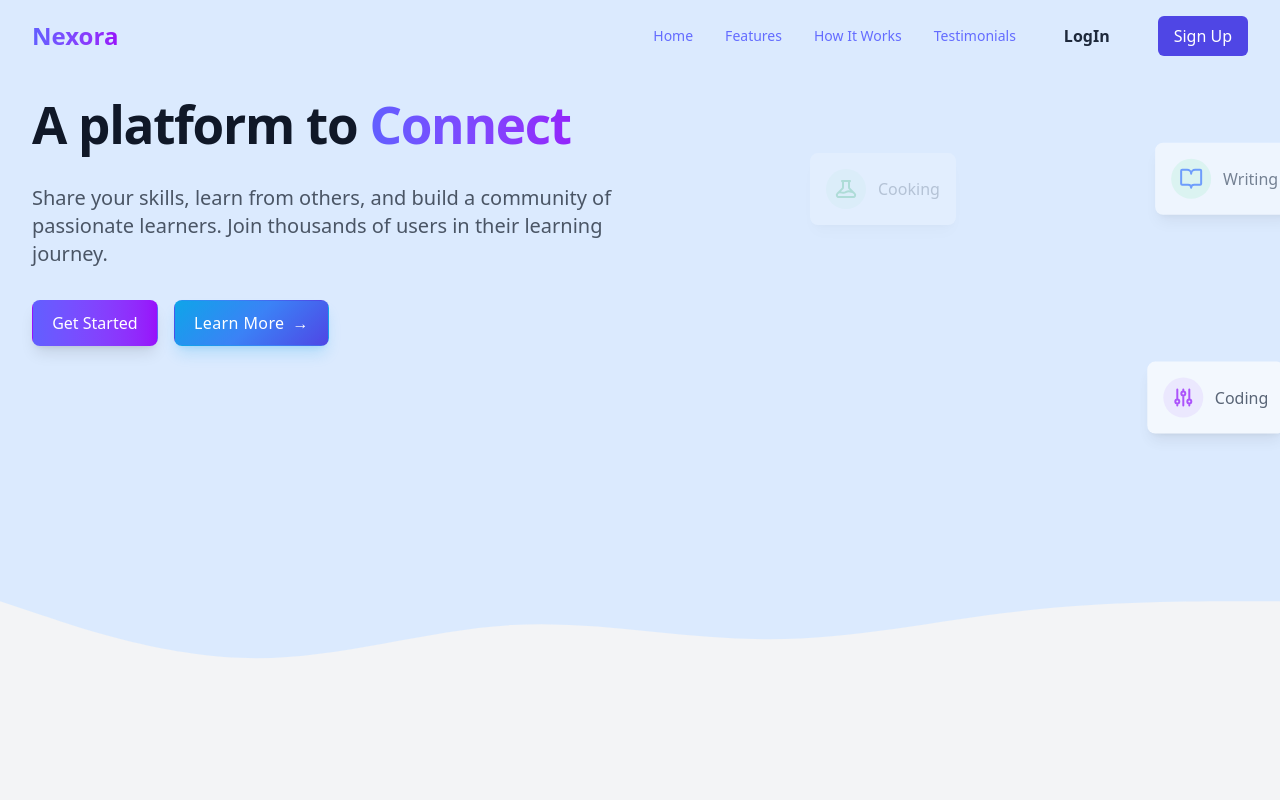
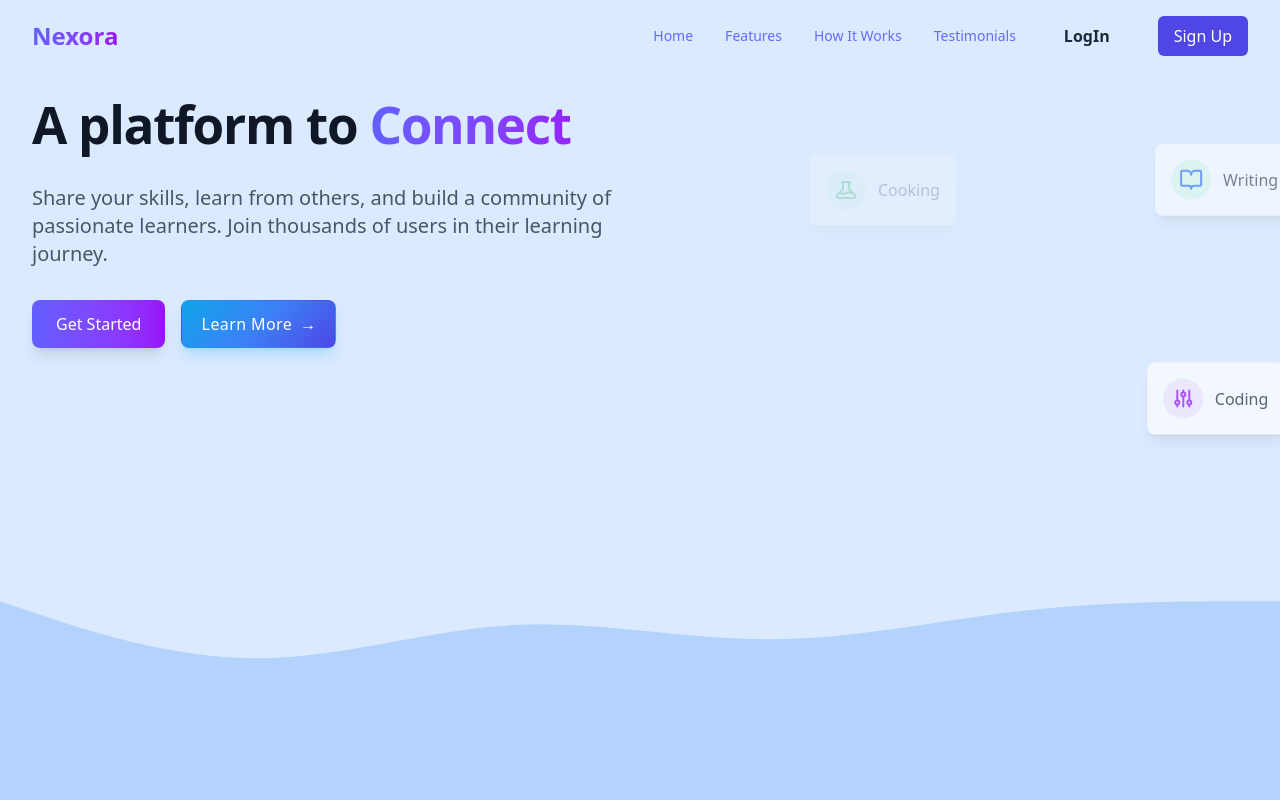
Before and after one commit to dulhara79/Nexora, a React (Vite) app in the folder client/: page / in a window 1280 px wide. Shown: the top 800 px of the page. Built offline with nearby package versions, Linux system fonts and the light colour scheme.

Commit message:
Update Hero.jsx

```diff
--- a/client/src/components/sections/Hero.jsx
+++ b/client/src/components/sections/Hero.jsx
@@ -59,13 +59,14 @@ const Hero = () => {
               animate={{ opacity: 1 }}
               transition={{ duration: 0.8, delay: 0.6 }}
             >
-              <motion.button
-                className="px-6 py-3 font-medium text-white transition-all duration-300 transform rounded-lg shadow-lg bg-gradient-to-r from-indigo-500 to-purple-600 hover:shadow-xl hover:scale-105"
+              <motion.a
+                className="px-6 py-3 font-medium transition-all duration-300 transform rounded-lg shadow-lg bg-gradient-to-r from-indigo-500 to-purple-600 hover:shadow-xl hover:scale-105"
                 whileHover={{ scale: 1.05 }}
                 whileTap={{ scale: 0.95 }}
+                href="/signup"
               >
-                Get Started
-              </motion.button>
+                <spam className="text-white">Get Started</spam>
+              </motion.a>
 
               <motion.button
                 className="relative px-8 py-3.5 font-medium text-white transition-all duration-300 rounded-lg overflow-hidden group"
@@ -251,7 +252,7 @@ const Hero = () => {
           className="w-full h-auto"
         >
           <path
-            fill="#F3F4F6"
+            fill="#b3d3fd"
             fillOpacity="1"
             d="M0,96L48,112C96,128,192,160,288,160C384,160,480,128,576,122.7C672,117,768,139,864,138.7C960,139,1056,117,1152,106.7C1248,96,1344,96,1392,96L1440,96L1440,320L1392,320C1344,320,1248,320,1152,320C1056,320,960,320,864,320C768,320,672,320,576,320C480,320,384,320,288,320C192,320,96,320,48,320L0,320Z"
           ></path>
```
